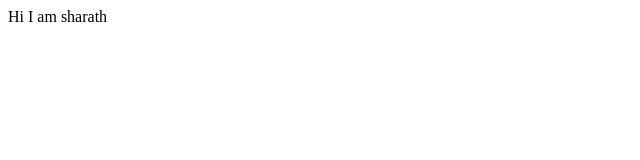
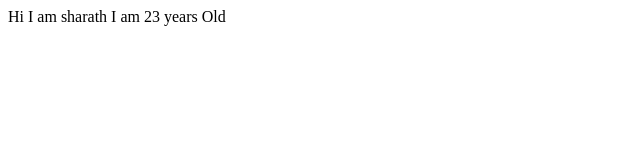
Before and after one commit to sharath-io/sharath-site, a plain HTML site: page index.html in a window 1280 px wide. Shown: the whole page, without its empty margins (0-640 px from the left). Drawn offline with Linux system fonts and the light colour scheme.

Commit message:
docs: added my age
My age

```diff
--- a/index.html
+++ b/index.html
@@ -8,5 +8,6 @@
 </head>
 <body>
     Hi I am sharath
+    I am 23 years Old
 </body>
 </html>
```
